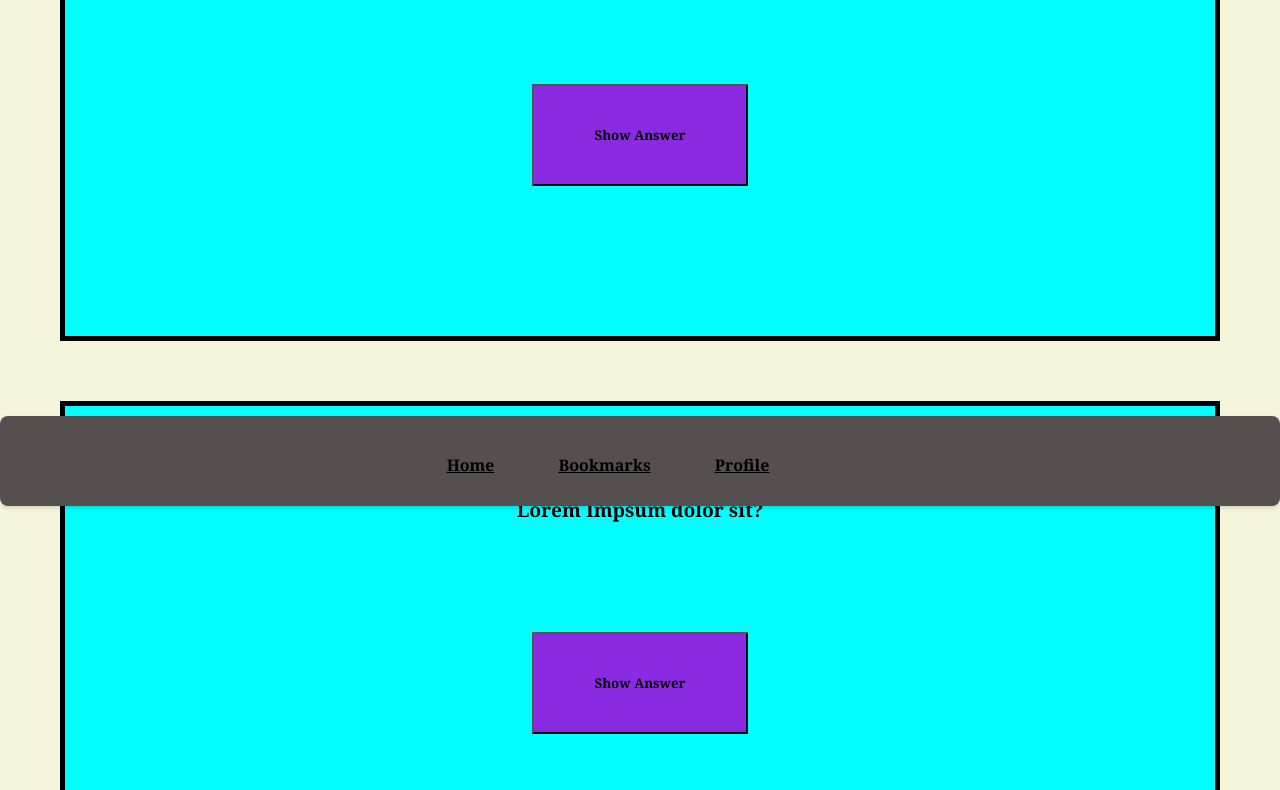
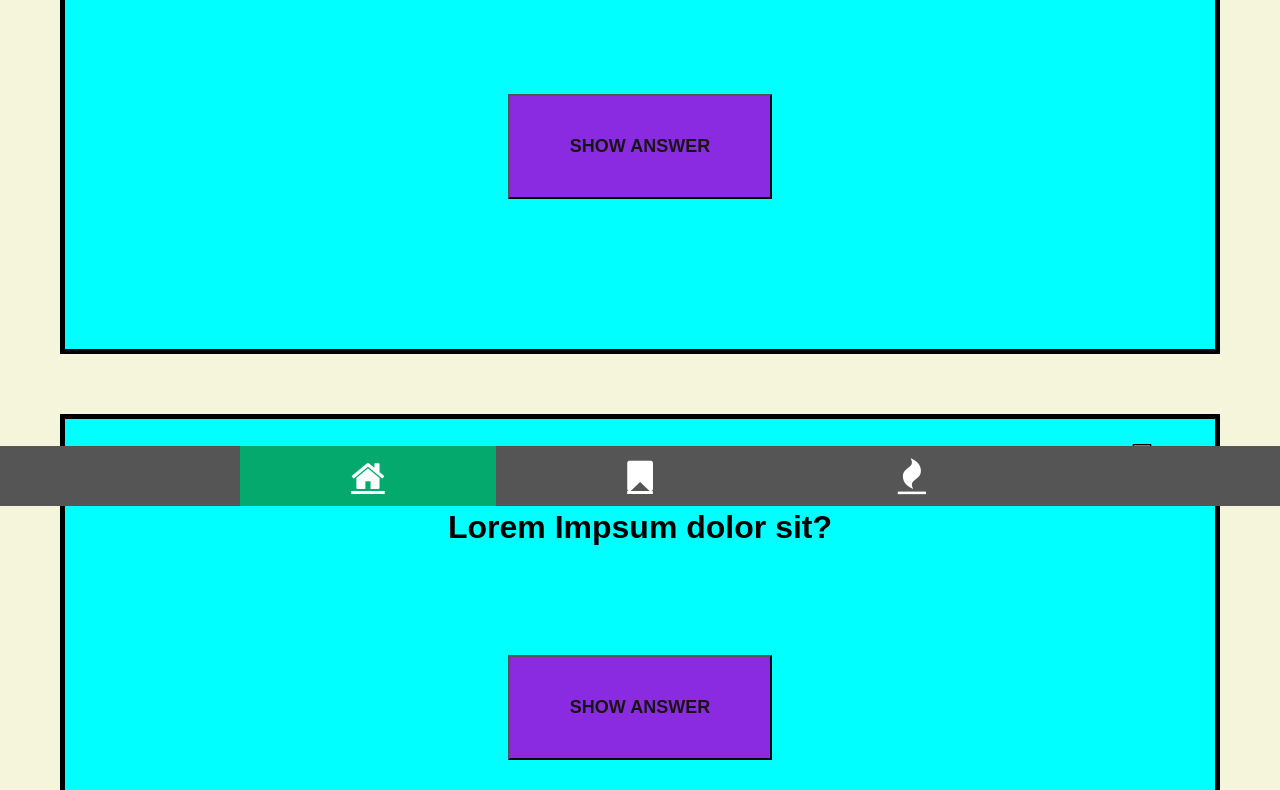
Before and after one commit to KilianBau/Quiz-App, a plain HTML site: page index.html in a window 1280 px wide. Shown: the part 294-1084 px from the top of the page. Drawn offline with Linux system fonts and the light colour scheme.

Commit message:
add bookmark/nav-bar

```diff
--- a/CSS/styles.css
+++ b/CSS/styles.css
@@ -10,16 +10,6 @@ body {
   background-color: beige;
 }
 
-@media all and (max-width: 800px) {
-  .nav-list {
-    flex-wrap: nowrap;
-  }
-
-  .nav-list > li {
-    flex-basis: 50%;
-  }
-}
-
 h1 {
   font-family: Georgia, "Times New Roman", Times, serif;
   padding: 20px;
@@ -29,30 +19,6 @@ h1 {
   display: flex;
   justify-content: center;
 }
-.nav-bar {
-  height: 90px;
-  width: 100%;
-  background-color: rgb(85, 79, 79);
-  box-shadow: 0px 2px 4px rgba(0, 0, 0, 0.144);
-  border-radius: 8px;
-  position: fixed;
-  bottom: 0%;
-}
-
-.nav-list {
-  float: center;
-  display: flex;
-  justify-content: center;
-}
-
-nav li {
-  display: inline-block;
-  margin-top: 3%;
-  margin-right: 5%;
-  font-family: Georgia, "Times New Roman", Times, serif;
-  font-weight: 600;
-  text-decoration: underline;
-}
 
 .first {
   background-color: aqua;
@@ -60,18 +26,61 @@ nav li {
   padding: 90px 30px 150px 30px;
   border: 5px solid black;
   text-align: center;
-  font-size: larger;
-  font-weight: 600;
-  font-family: Georgia, "Times New Roman", Times, serif;
+  font-size: xx-large;
+  font-weight: 900;
+  font-family: Arial, Helvetica, sans-serif;
+  position: relative;
 }
 
 button {
   display: flex;
-  color: rgb(0, 0, 0);
+  color: rgb(23, 20, 20);
   background-color: blueviolet;
   padding: 40px 60px 40px 60px;
-  font-weight: 750;
-  font-family: Georgia, "Times New Roman", Times, serif;
+  font-weight: 700;
+  font-size: large;
+  text-transform: uppercase;
+  font-family: Arial, Helvetica, sans-serif;
   margin: 0 auto;
   margin-top: 10%;
+  cursor: pointer;
 }
+
+img {
+  position: absolute;
+  top: 5%;
+  right: 5%;
+  cursor: pointer;
+}
+
+.icon-bar {
+  width: 100%;
+  background-color: #555;
+  overflow: auto;
+  position: fixed;
+  bottom: 0%;
+  z-index: 1;
+  display: flex;
+  justify-content: center;
+  gap: 1rem;
+}
+
+.icon-bar a {
+  float: left;
+  text-align: center;
+  width: 20%;
+  padding: 12px 0;
+  transition: all 0.3s ease;
+  color: white;
+  font-size: 36px;
+  display: flex;
+  justify-content: center;
+}
+
+.icon-bar a:hover {
+  background-color: #000;
+}
+
+.active {
+  background-color: #04aa6d;
+}
--- a/index.html
+++ b/index.html
@@ -9,26 +9,30 @@
   <body>
     <header>
       <h1 aria-labelledby="title">Quiz App</h1>
-      <nav class="nav-bar">
-        <ul class="nav-list">
-          <li><a aria-label="home">Home</a></li>
-          <li><a aria-label="bookmarks">Bookmarks</a></li>
-          <li><a aria-label="profile">Profile</a></li>
-        </ul>
+      <link
+        rel="stylesheet"
+        href="https://cdnjs.cloudflare.com/ajax/libs/font-awesome/4.7.0/css/font-awesome.min.css" />
+      <nav class="icon-bar">
+        <a class="active" href="#"><i class="fa fa-home"></i></a>
+        <a href="#"><i class="fa fa-bookmark"></i></a>
+        <a href="#"><i class="fa fa-fire"></i></a>
       </nav>
     </header>
     <main>
       <section class="first">
+        <img src="./IMG/iconmonstr-bookmark-thin-32.png" alt="bookmark" />
         <p aria-labelledby="question">
           What property flips the axes in flexbox?
         </p>
         <button aria-label="Show answer">Show Answer</button>
       </section>
       <section class="first">
+        <img src="./IMG/iconmonstr-bookmark-thin-32.png" alt="bookmark" />
         <p aria-labelledby="question">Lorem Impsum dolor sit?</p>
         <button aria-label="Show answer">Show Answer</button>
       </section>
       <section class="first">
+        <img src="./IMG/iconmonstr-bookmark-thin-32.png" alt="bookmark" />
         <p aria-labelledby="question">Lorem Impsum dolor sit?</p>
         <button aria-label="Show answer">Show Answer</button>
       </section>
```
Also changed, not shown: IMG/iconmonstr-bookmark-43-32.png (added), IMG/iconmonstr-bookmark-thin-32.png (added).
